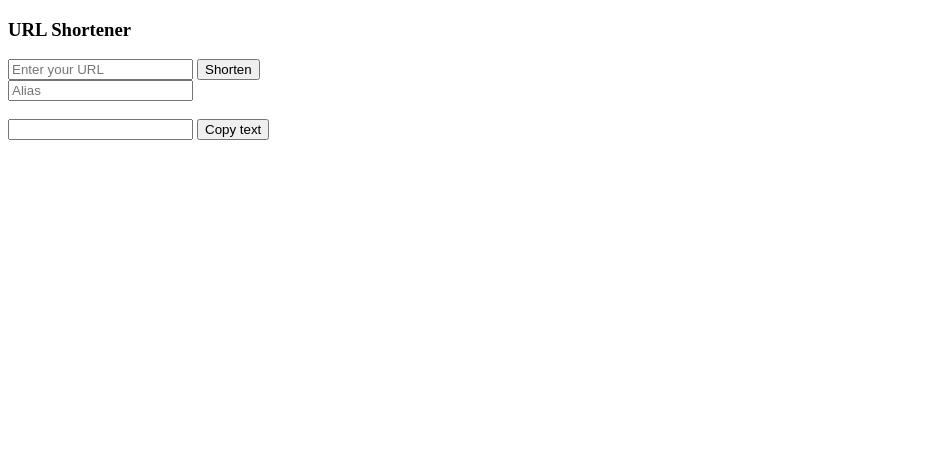
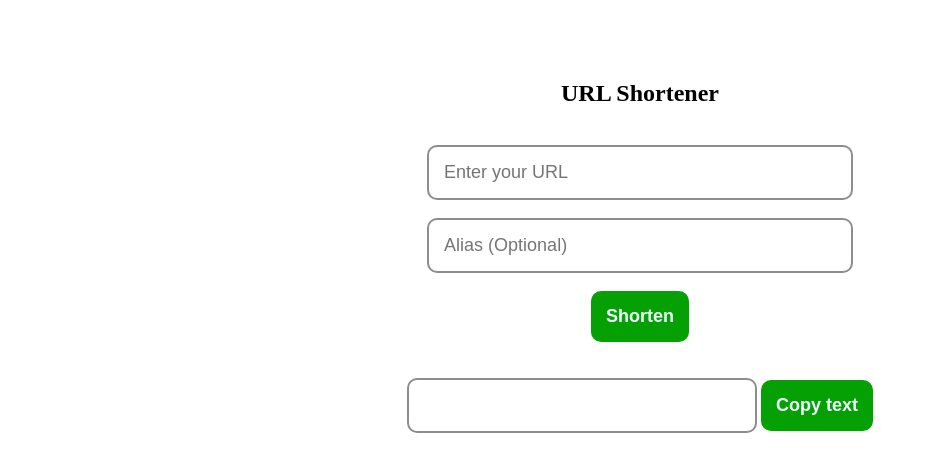
Before and after one commit to GulshanAnand/linkShortenerAPI, a Flask app: page / in a window 1280 px wide. Shown: the top 472 px of the page, without its empty margins (0-928 px from the left). Run offline with Flask 2, Linux system fonts and the light colour scheme.

Commit message:
index page modified

```diff
--- a/app.py
+++ b/app.py
@@ -57,4 +57,4 @@ api.add_resource(shorten, '/shorten')
 api.add_resource(redirectTo, '/<string:alias>')
 
 if __name__ == '__main__':
-    app.run(debug=True, host="0.0.0.0")
+    app.run(debug=True)
--- a/jsonUtils.py
+++ b/jsonUtils.py
@@ -47,7 +47,7 @@ incoming data format:
 
 """
 
-baseUrl = "https://labwired.tech/"
+baseUrl = "http://127.0.0.1:5000/"
 
 def pageNotFound():
     res = jsonify({
--- a/templates/index.html
+++ b/templates/index.html
@@ -2,16 +2,48 @@
 <html>
 <head>
     <title>URL Shortener</title>
+    <style>
+        input {
+            font-size: large;
+            width: 31%;
+            padding: 15px;
+            border-radius: 10px;
+            border: 2px solid;
+            border-color: rgb(141, 141, 141);
+        }
+        div {
+            text-align: center;
+        }
+        #shortURL {
+            width: 25%;
+        }
+        button {
+            font-size: large;
+            background-color: rgb(4, 160, 4);
+            border: none;
+            border-radius: 10px;
+            padding: 15px;
+            color: azure;
+            font-weight: bold;
+        }
+        body {
+            margin-top: 80px;
+        }
+    </style>
 </head>
 <body>
-    <h3>URL Shortener</h3>
-    <form id="form" method="post">
-        <input type="text" , id="url" placeholder="Enter your URL" required />
-        <input type="submit" value="Shorten" /><br>
-        <input type="text" , id="alias" placeholder="Alias" /></br><br>
-    </form>
+    <h2 style="text-align: center;">URL Shortener</h2><br>
     <div>
-        <input type="text" , id="shortURL" readonly/>
+        <form id="form" method="post">
+            <div>
+                <input type="text", id="url" placeholder="Enter your URL" required /><br><br>
+                <input type="text", id="alias" placeholder="Alias (Optional)"/></br><br>
+            </div>
+            <button type="submit">Shorten</button><br><br><br>
+        </form>
+    </div>
+    <div>
+        <input type="text", id="shortURL" readonly/>
         <button onclick="myFunction()">Copy text</button>
     </div>
 </body>
@@ -22,7 +54,7 @@
         var url = document.getElementById('url').value
         var alias = document.getElementById('alias').value
 
-        fetch('https://labwired.tech/shorten', {
+        fetch('http://127.0.0.1:5000/shorten', {
             method: 'POST',
             body: JSON.stringify({
                 url: url,
--- a/test.py
+++ b/test.py
@@ -1,6 +1,6 @@
 import requests
 
-BASE = "https://labwired.tech/"
+BASE = "http://127.0.0.1:5000/"
 
 # response = requests.get(BASE + "shorten")
 
--- a/urldata.py
+++ b/urldata.py
@@ -7,7 +7,7 @@ class urldata:
     shortURL = None
     def __init__(self):
         self.db = sql.connect(
-            host = "10.0.0.4",
+            host = "localhost",
             user = "linkadmin",
             password = "cuttly",
             database = "link"
```
